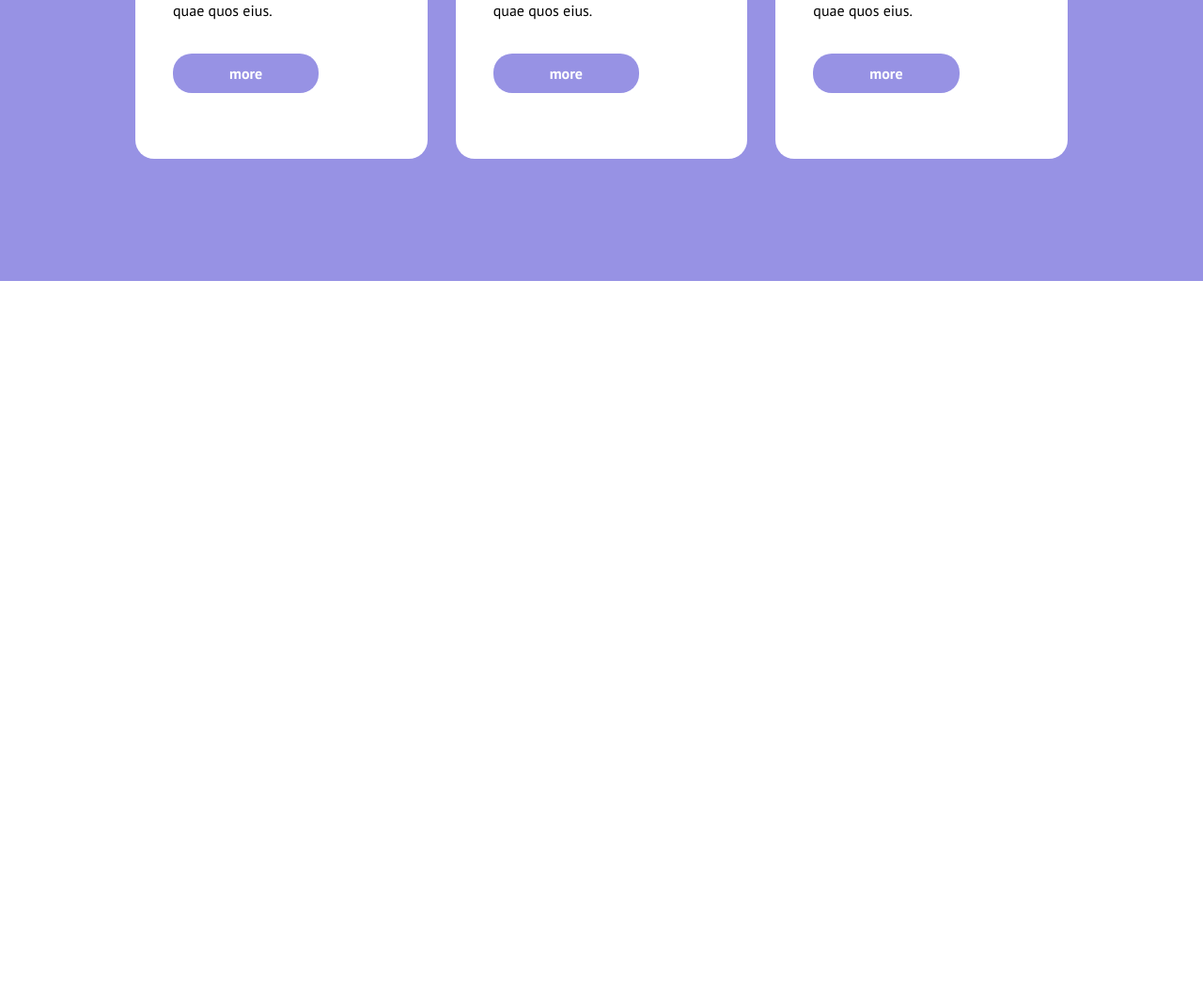
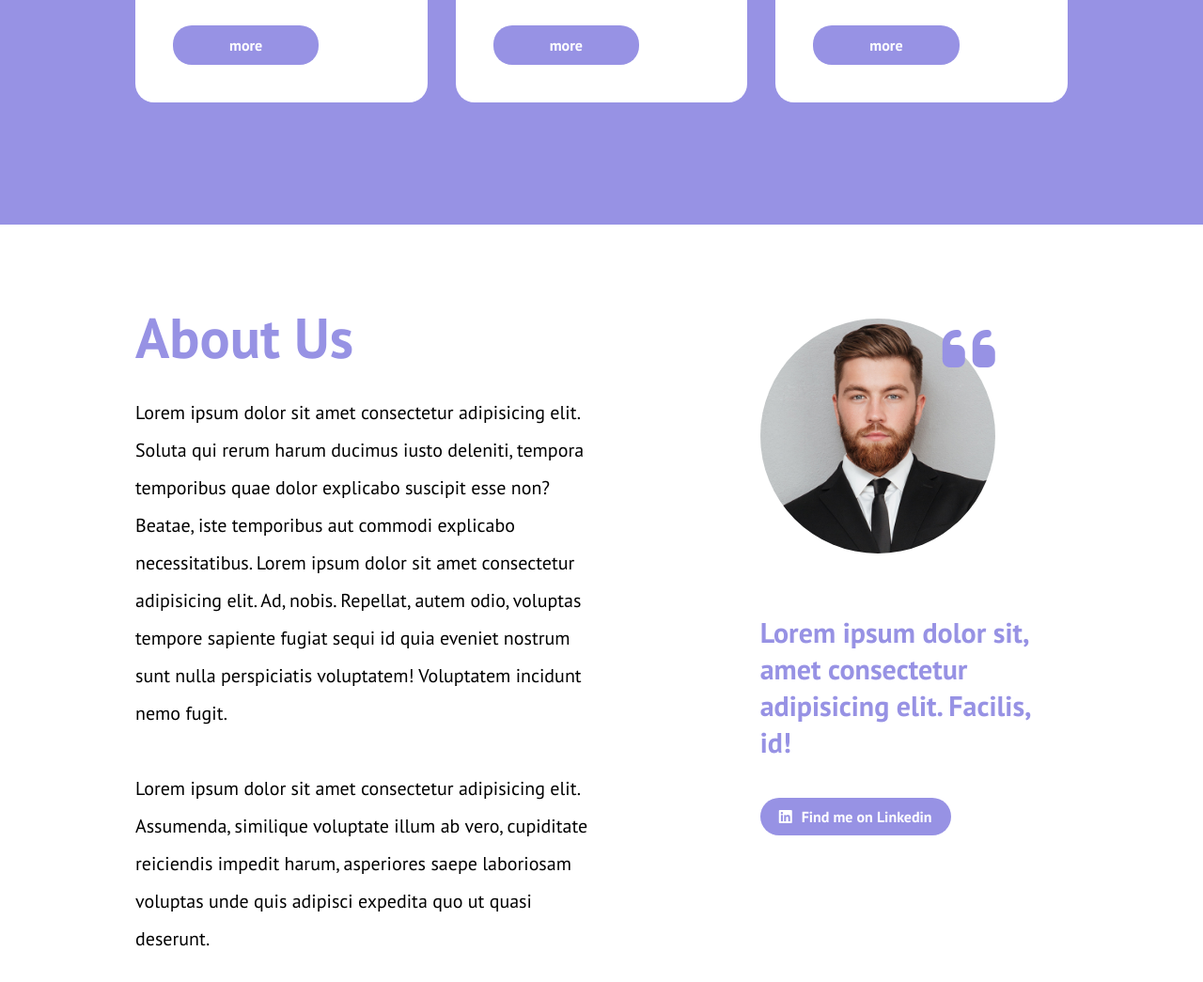
Before and after one commit to ErJump/htmlcss-responsive-layout, a plain HTML site: page index.html in a window 1280 px wide. Shown: the part 4410-5455 px from the top of the page at 94% size. Before the commit the page ends 4709 px from the top, so only its background shows below. Drawn offline with Linux system fonts and the light colour scheme.

Commit message:
Sezione About-us completa

```diff
--- a/css/style.css
+++ b/css/style.css
@@ -85,7 +85,7 @@ header{
 }
 
 .container{
-    width: 90%;
+    width: 85%;
     margin: 0 auto;
 }
 
@@ -299,6 +299,10 @@ header{
     line-height: var(--TextHeight);
 }
 
+.benefits>.card.bg-color-white>*:last-child{
+    margin-bottom: 0;
+}
+
 .benefits>.card.bg-color-white>h2{
     color: var(--Purple);
     font-size: 50px;
@@ -307,6 +311,10 @@ header{
 .benefits>.card.bg-color-white>h3{
     color: var(--Purple);
     font-size: 25px;
+}
+
+.benefits>.card.bg-color-white>p{
+    color: var(--DarkGrey);
 }
 
 .benefits-button{
@@ -322,6 +330,70 @@ header{
     display: flex;
     flex-wrap: wrap;
     justify-content: space-between;
+}
+
+/* About-Us */
+
+
+.col-about-us{
+    line-height: 40px;
+    margin-bottom: 40px;
+}
+
+.col-about-us>*, .col-reference>*{
+    margin-bottom: 40px;
+    display: block;
+}
+
+.col-about-us>*:last-child, .col-about-us>*:last-child{
+    margin-bottom: 0;
+}
+
+.col-about-us>h2{
+    color: var(--Purple);
+    font-size: 45px;
+}
+
+.col-about-us>p{
+    font-size: 20px;
+}
+
+.col-reference>span{
+    color: var(--Purple);
+    font-size: 30px;
+    font-weight: 700;
+}
+.p-relative{
+    position: relative;
+    display: inline-block;
+}
+
+.p-relative>img{
+    border-radius: 50%;
+    object-fit: cover;
+    width: 200px;
+    height: 200px;
+    margin-bottom: 20px;
+}
+
+.fa-solid.fa-quote-left.fa-4x{
+    position: absolute;
+    top: 0;
+    right: 0;
+    color: var(--Purple);
+}
+
+.about-button{
+    border-radius: 20px;
+    background-color: var(--Purple);
+    color: white;
+    font-weight: 700;
+    display: inline-block;
+    padding: 10px 20px;
+}
+
+.fa-brands.fa-linkedin{
+    margin-right: 10px;
 }
 
 /* responsive */
@@ -363,6 +435,29 @@ header{
 
     .benefits>.card.bg-color-white>h2{
         font-size: 80px;
+    }
+
+    .sec-about-us>.container{
+        display: flex;
+        justify-content: space-between;
+    }
+
+    .col-about-us{
+        width: 50%;
+    }
+
+    .col-reference{
+        width: 33%;
+        align-self: flex-start;
+    }
+
+    .p-relative>img{
+        height: 250px;
+        width: 250px;
+    }
+
+    .col-about-us>h2{
+        font-size: 60px;
     }
 
 }
--- a/index.html
+++ b/index.html
@@ -160,6 +160,23 @@
                 </div>
             </div>
        </section>
+       <section class="sec-about-us pad-top-bot-second">
+           <div class="container">
+                <div class="col-about-us">
+                    <h2>About Us</h2>
+                    <p>Lorem ipsum dolor sit amet consectetur adipisicing elit. Soluta qui rerum harum ducimus iusto deleniti, tempora temporibus quae dolor explicabo suscipit esse non? Beatae, iste temporibus aut commodi explicabo necessitatibus. Lorem ipsum dolor sit amet consectetur adipisicing elit. Ad, nobis. Repellat, autem odio, voluptas tempore sapiente fugiat sequi id quia eveniet nostrum sunt nulla perspiciatis voluptatem! Voluptatem incidunt nemo fugit.</p>
+                    <p>Lorem ipsum dolor sit amet consectetur adipisicing elit. Assumenda, similique voluptate illum ab vero, cupiditate reiciendis impedit harum, asperiores saepe laboriosam voluptas unde quis adipisci expedita quo ut quasi deserunt.</p>
+                </div>
+                <div class="col-reference">
+                    <div class="p-relative">
+                        <img src="img/about.jpg" alt="about">
+                        <i class="fa-solid fa-quote-left fa-4x"></i>
+                    </div>
+                    <span>Lorem ipsum dolor sit, amet consectetur adipisicing elit. Facilis, id!</span>
+                    <div class="about-button"><i class="fa-brands fa-linkedin"></i><span>Find me on Linkedin</span></div>
+                </div>
+           </div>
+       </section>
    </main>
 </body>
 </html>
```
